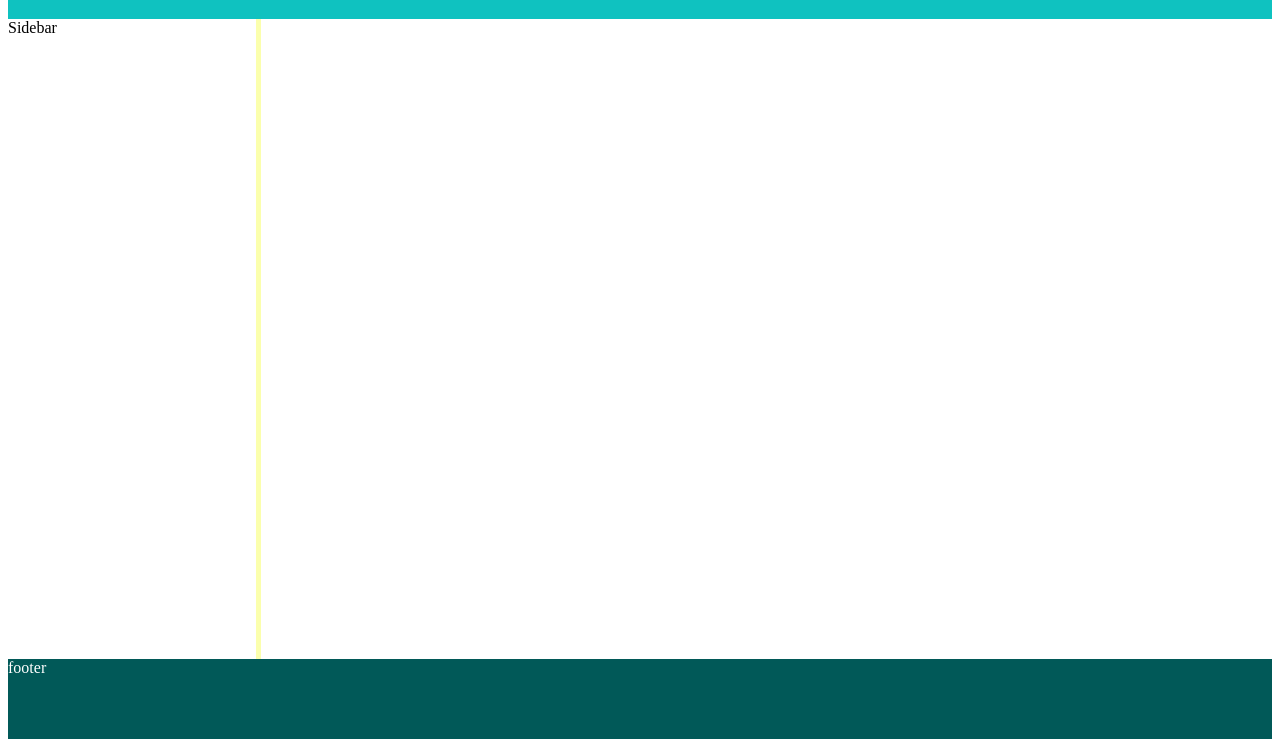
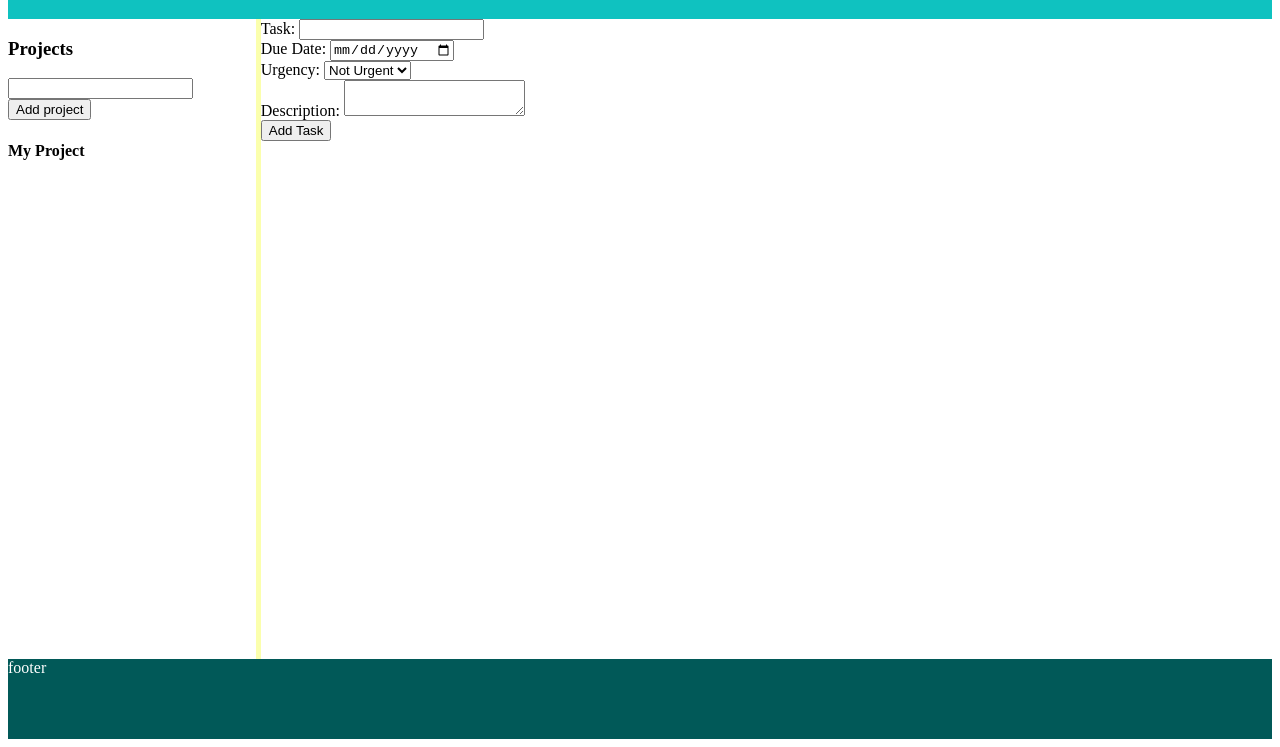
Before and after one commit to HasanMaaraj/Todo-List, a plain HTML site: page index.html in a window 1280 px wide. Shown: the part 69-816 px from the top of the page. Drawn offline with Linux system fonts and the light colour scheme.

Commit message:
Add submission forms for the projects and tasks

```diff
--- a/index.html
+++ b/index.html
@@ -10,8 +10,40 @@
         <div id="header">
             <h1>Todo List</h1>
         </div>
-        <div id="sidebar">Sidebar</div>
-        <div id="main-content"></div>
+        <div id="sidebar">
+            <h3>Projects</h3>
+            <form id="add-project-form">
+                <input type="text" name="project-title" required>
+                <button type="submit">Add project</button>
+            </form>
+            <h4>My Project</h4>
+            <ul id="projects"></ul>
+        </div>
+        <div id="main-content">
+            <form id="add-task-form">
+                <div class="form-control">
+                    <label for="task-title">Task: </label>
+                    <input type="text" id="task-title" name="task-title" required>
+                </div>
+                <div class="form-control">
+                    <label for="due-date">Due Date: </label>
+                    <input type="date" id="due-date" name="due-date">
+                </div>
+                <div class="form-control">
+                    <label for="urgency">Urgency: </label>
+                    <select name="priority" id="urgency" name="urgency">
+                        <option value="not-urgent">Not Urgent</option>
+                        <option value="urgent">Urgent</option>
+                    </select>
+                </div>
+                <div class="form-control">
+                    <label for="description">Description: </label>
+                    <textarea id="description" name="description"></textarea>
+                </div>
+                <input type="hidden" id="new-task-project-name" name="project">
+                <button type="submit">Add Task</button>
+            </form>
+        </div>
         <div id="footer">footer</div>
     </div>
 
```
